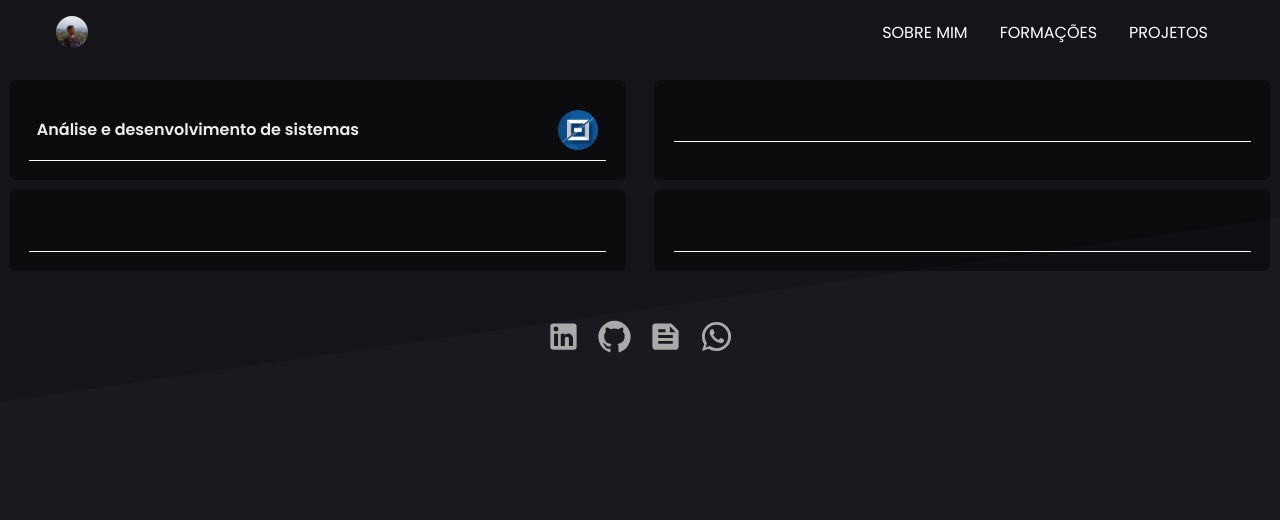
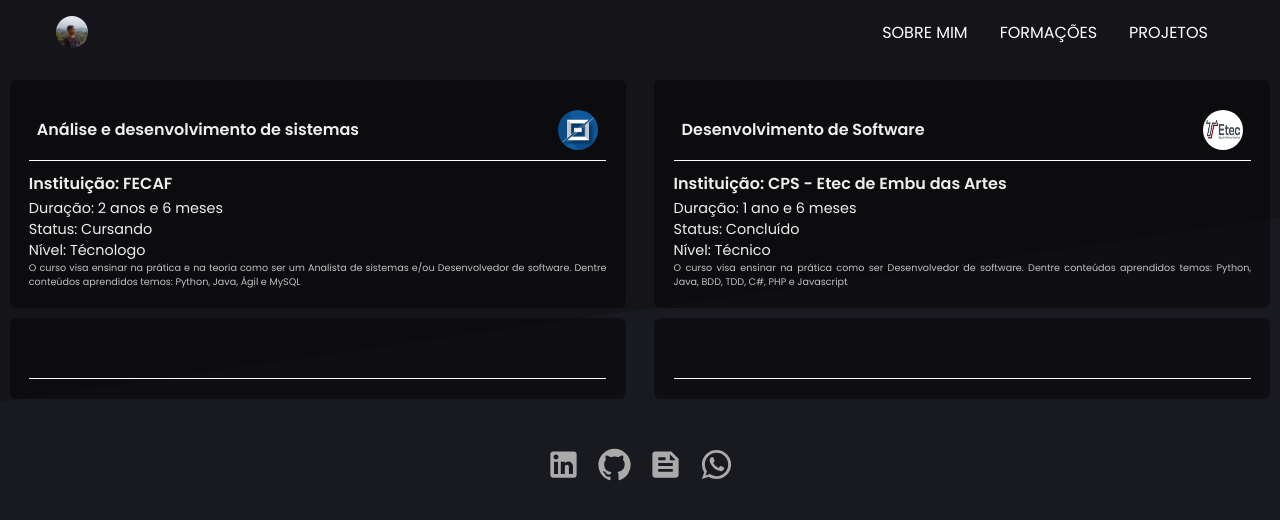
Before and after one commit to FelipeAL00/felipeal00.github.io, a React (Create React App) app: page /formacoes in a window 1280 px wide. Shown: the top 520 px of the page. Built offline with nearby package versions, Linux system fonts and the light colour scheme.

Commit message:
ajustando pagina de formações e incluindo informações sobre cada formação

```diff
--- a/src/pages/Education/index.jsx
+++ b/src/pages/Education/index.jsx
@@ -1,5 +1,4 @@
 import React from "react";
-
 import {
   Container,
   Content,
@@ -8,23 +7,54 @@ import {
   EducationList,
 } from "./styles";
 
-import fecaf from "../../assets/images/fecaf_logo.jpg";
+import fecaf from "../../assets/images/logo_fecaf.jpg";
+import etec from "../../assets/images/logo_etec.jpg";
 
 function Education() {
   return (
     <Container>
       <EducationList>
-        <Content>
+        <Content
+          href="https://www.fecaf.com.br/cursos/analise-e-desenvolvimento-de-sistemas"
+          target="_blank"
+          rel="noreferrer"
+        >
           <EducationHeader>
             <strong>Análise e desenvolvimento de sistemas</strong>
             <img src={fecaf} alt="" />
           </EducationHeader>
-          <EducationBody></EducationBody>
+          <EducationBody>
+            <strong>Instituição: FECAF</strong>
+            <label>Duração: 2 anos e 6 meses</label>
+            <label>Status: Cursando</label>
+            <label>Nível: Técnologo</label>
+            <p>
+              O curso visa ensinar na prática e na teoria como ser um Analista
+              de sistemas e/ou Desenvolvedor de software. Dentre conteúdos
+              aprendidos temos: Python, Java, Ágil e MySQL
+            </p>
+          </EducationBody>
         </Content>
-        <Content>
+        <Content
+          href="https://www.etecdeembu.com.br/Cursos/curso/3"
+          target="_blank"
+          rel="noreferrer"
+        >
           <EducationHeader>
-            <strong></strong>
+            <strong>Desenvolvimento de Software</strong>
+            <img src={etec} alt="" />
           </EducationHeader>
+          <EducationBody>
+            <strong>Instituição: CPS - Etec de Embu das Artes</strong>
+            <label>Duração: 1 ano e 6 meses</label>
+            <label>Status: Concluído</label>
+            <label>Nível: Técnico</label>
+            <p>
+              O curso visa ensinar na prática como ser Desenvolvedor de
+              software. Dentre conteúdos aprendidos temos: Python, Java, BDD,
+              TDD, C#, PHP e Javascript
+            </p>
+          </EducationBody>
         </Content>
         <Content>
           <EducationHeader>
--- a/src/pages/Education/styles.js
+++ b/src/pages/Education/styles.js
@@ -3,6 +3,13 @@ import styled from "styled-components";
 export const Container = styled.div`
   margin: 5rem auto;
   margin-bottom: 2rem;
+
+  strong {
+    font-size: 1rem;
+    line-height: 1.2rem;
+    margin-top: 0.8rem;
+    padding-bottom: 0.3rem;
+  }
 `;
 
 export const EducationList = styled.div`
@@ -15,7 +22,7 @@ export const EducationList = styled.div`
   }
 `;
 
-export const Content = styled.div`
+export const Content = styled.a`
   display: flex;
   flex-direction: column;
   background: rgba(0, 0, 0, 0.4);
@@ -23,6 +30,12 @@ export const Content = styled.div`
   padding: 1.2rem;
   text-align: center;
   margin: 0 0.6rem;
+  transition: all 0.2s;
+  text-decoration: none;
+  color: var(--text);
+  &:hover {
+    opacity: 0.9;
+  }
 `;
 
 export const EducationHeader = styled.div`
@@ -33,15 +46,12 @@ export const EducationHeader = styled.div`
   border-bottom: 0.1rem solid #fff;
 
   strong {
-    font-size: 1rem;
-    line-height: 1.2rem;
-    margin-top: 0.8rem;
     margin-bottom: 0.5rem;
-    padding-bottom: 0.3rem;
   }
 
   img {
     width: 2.5rem;
+    height: 2.5rem;
     border-radius: 50%;
   }
 `;
@@ -49,4 +59,25 @@ export const EducationHeader = styled.div`
 export const EducationBody = styled.div`
   display: flex;
   flex-direction: column;
+
+  strong {
+    text-align: justify;
+  }
+
+  label {
+    display: flex;
+    align-items: center;
+    font-size: 0.9rem;
+    text-align: justify;
+
+    div {
+      margin-left: 0.1rem;
+    }
+  }
+
+  p {
+    opacity: 0.8;
+    text-align: justify;
+    font-size: 0.6rem;
+  }
 `;
--- a/src/pages/Projects/index.jsx
+++ b/src/pages/Projects/index.jsx
@@ -1,5 +1,5 @@
 import React, { Component } from "react";
-import { ProjectList, Button, AvatarImage, AvatarHeader } from "./styles";
+import { ProjectList, Button, AvatarHeader } from "./styles";
 
 import api from "../../services/api";
 import { GitHub } from "@mui/icons-material";
--- a/src/pages/Projects/styles.js
+++ b/src/pages/Projects/styles.js
@@ -55,12 +55,6 @@ export const AvatarHeader = styled.div`
   }
 `;
 
-export const AvatarImage = styled.img`
-  width: 2rem;
-  height: 2rem;
-  border-radius: 50%;
-`;
-
 export const Button = styled.a`
   background: #f5f5f5;
   color: #000;
```
Also changed, not shown: src/assets/images/logo_etec.jpg (added), src/assets/images/logo_fecaf.jpg (renamed from src/assets/images/fecaf_logo.jpg).
